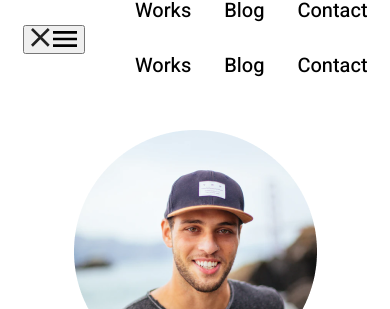
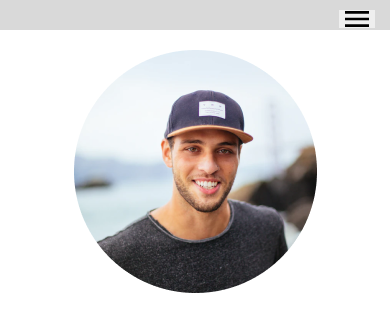
Before and after one commit to Bogdan3690/John, a plain HTML site: page index.html in a window 390 px wide. Shown: the top 309 px of the page. Drawn offline with nearby package versions, Linux system fonts and the light colour scheme.

Commit message:
add mobile menu

```diff
--- a/index.html
+++ b/index.html
@@ -22,28 +22,21 @@
   <body>
     <header class="header">
       <div class="container">
-        <ul class="list">
-          <li class="item"><a href="">Works</a></li>
-          <li class="item"><a href="">Blog</a></li>
-          <li class="item"><a href="">Contact</a></li>
-        </ul>
         <button class="menu-button" type="button" data-menu-button>
-          <svg xmlns="http://www.w3.org/2000/svg" width="19" height="19" viewBox="0 0 19 19" fill="none">
+          <svg class="icon-close" xmlns="http://www.w3.org/2000/svg" width="19" height="19" viewBox="0 0 19 19" fill="none">
             <path d="M18.6667 1.88L16.7867 0L9.33333 7.45334L1.88 0L0 1.88L7.45334 9.33333L0 16.7867L1.88 18.6667L9.33333 11.2133L16.7867 18.6667L18.6667 16.7867L11.2133 9.33333L18.6667 1.88Z" fill="#212121"/>
             </svg>
-            <svg
+            <svg class="icon-open"
             xmlns="http://www.w3.org/2000/svg"
             width="24"
             height="16"
             viewBox="0 0 24 16"
-            fill="none"
-          >
+            fill="none">
             <path
               fill-rule="evenodd"
               clip-rule="evenodd"
               d="M0 2.66667V0H24V2.66667H0ZM0 9.33333H24V6.66667H0V9.33333ZM0 16H24V13.3333H0V16Z"
-              fill="black"
-            />
+              fill="black"/>
           </svg>
         </button>
         <div class="menu" data-menu>
@@ -189,5 +182,24 @@
         <p class="text">Copyright &#xa9;2020 All rights reserved</p>
       </div>
     </footer>
+    <script>
+    function logBackdropClick() {
+      console.log("Это клик в бекдроп");
+    }
+    (() => {
+      const menuBtnRef = document.querySelector("[data-menu-button]");
+      const mobileMenuRef = document.querySelector("[data-menu]");
+
+      menuBtnRef.addEventListener("click", () => {
+        const expanded =
+          menuBtnRef.getAttribute("aria-expanded") === "true" || false;
+
+        menuBtnRef.classList.toggle("is-open");
+        menuBtnRef.setAttribute("aria-expanded", !expanded);
+
+        mobileMenuRef.classList.toggle("is-open");
+      });
+    })();
+  </script>
   </body>
 </html>
--- a/sass/_header.scss
+++ b/sass/_header.scss
@@ -1,11 +1,15 @@
 .header{
+
+    position: relative;
+    position: fixed;
+    background-color: rgba(199, 199, 199, 0.673);
+    width: 100%;
+    height: 30px;
+
  .list{
     display: flex;
     justify-content: end;
     gap: 33px;
-    @media screen and (min-width: 852px) {
-        display: none;
-      }
 }
 
 a{
@@ -17,3 +21,53 @@ a{
     padding: 27px 0;
 }
 }
+
+.menu-button{
+    position: absolute;
+    top: 10px;
+    right: 15px;
+    z-index: 2;
+    border: none;
+    @media screen and (min-width: 810px){
+        display: none;
+    }
+}
+
+.menu-button.is-open .icon-open{
+    display: none;
+}
+
+.menu-button .icon-open{
+    display: block;
+}
+
+.menu-button.is-open .icon-close{
+    display: block;
+}
+
+.menu-button .icon-close{
+    display: none;
+}
+
+.menu{
+
+    @media screen and (max-width: 810px){
+        display: none;
+    }
+
+    &.is-open{
+        display: flex;
+    }
+
+    @media screen and (max-width: 810px){
+        position: absolute;
+        background-color: rgb(195, 195, 195);
+        box-shadow: 0 0 1000px 100px rgb(171, 171, 171), 10px 10px 50px 50px rgb(0, 0, 0);
+        border-radius: 40px;
+        width: 480px;
+        height: 500px;
+        padding: 48px;
+        display: none;
+    }
+
+}
```
Also changed, not shown: css/main.css, css/main.min.css, 2 other files.
